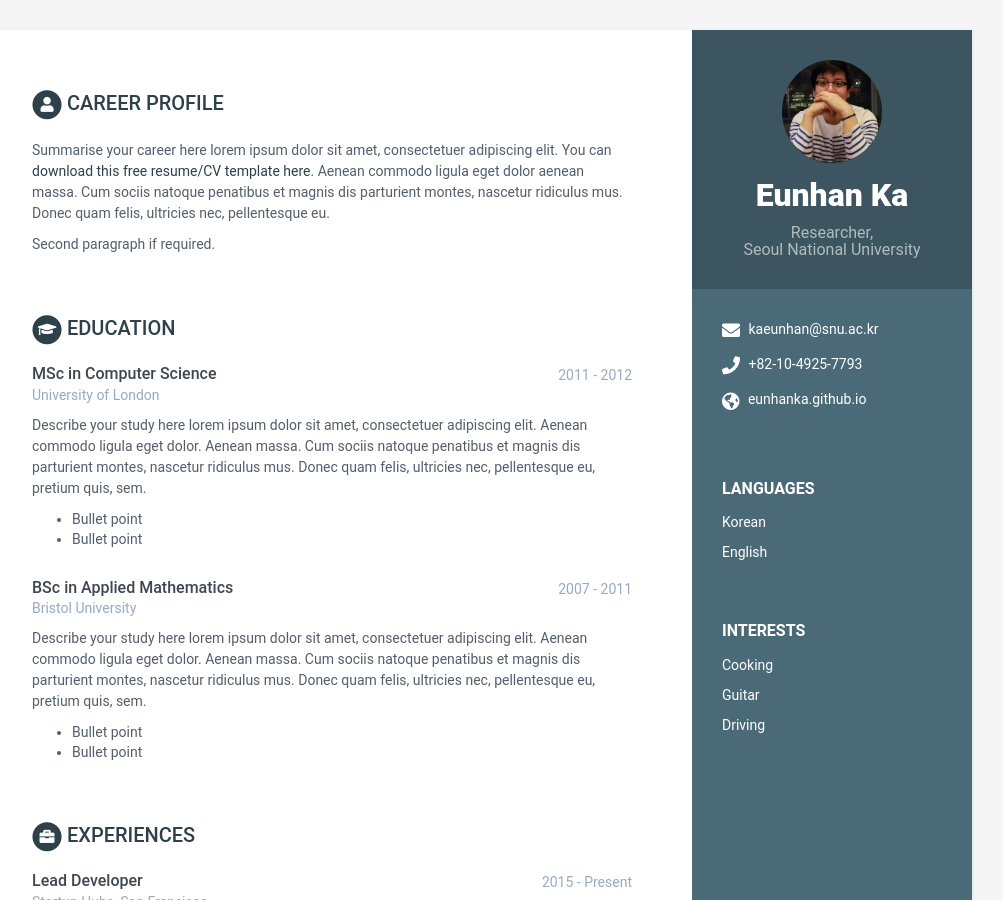
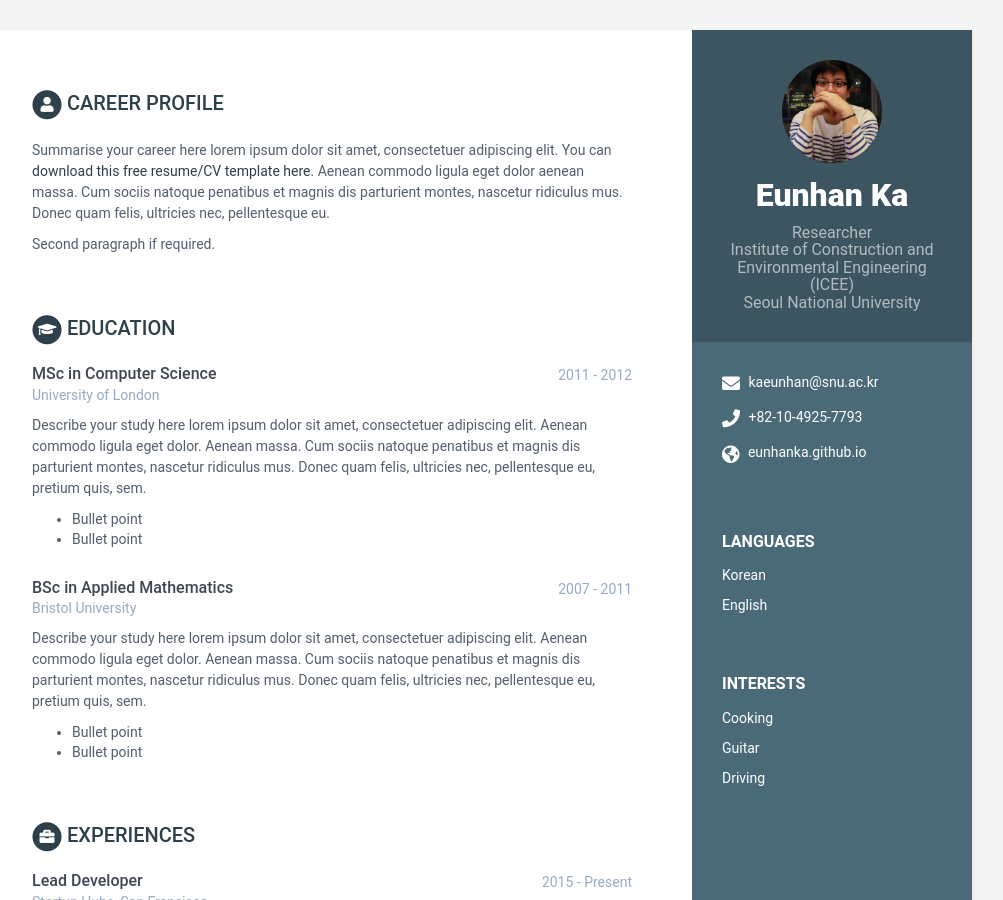
Before and after one commit to eunhanka/eunhanka.github.io, a Jekyll site: the page built from index.html, in a window 1280 px wide and 900 px high. Shown: the whole window, without its empty margins (168-1171 px from the left). Built offline with Jekyll 4.4.1, drawn with Linux system fonts in a browser that asks for light colours.

Commit message:
Update data.yml

```diff
--- a/_data/data.yml
+++ b/_data/data.yml
@@ -8,7 +8,7 @@ sidebar:
 
     # Profile information
     name: Eunhan Ka
-    tagline: Researcher, <br> Seoul National University
+    tagline: Researcher <br> Institute of Construction and Environmental Engineering (ICEE) <br> Seoul National University
     avatar: profile.jpg  #place a 100x100 picture inside /assets/images/ folder and provide the name of the file below
 
     # Sidebar links
```
